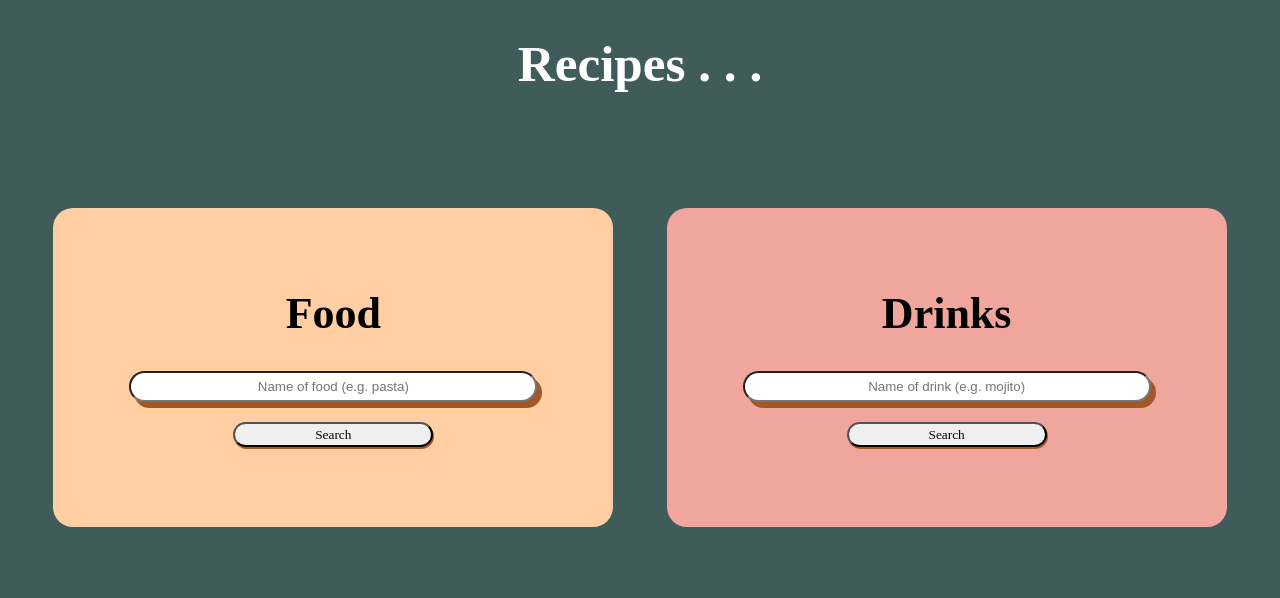
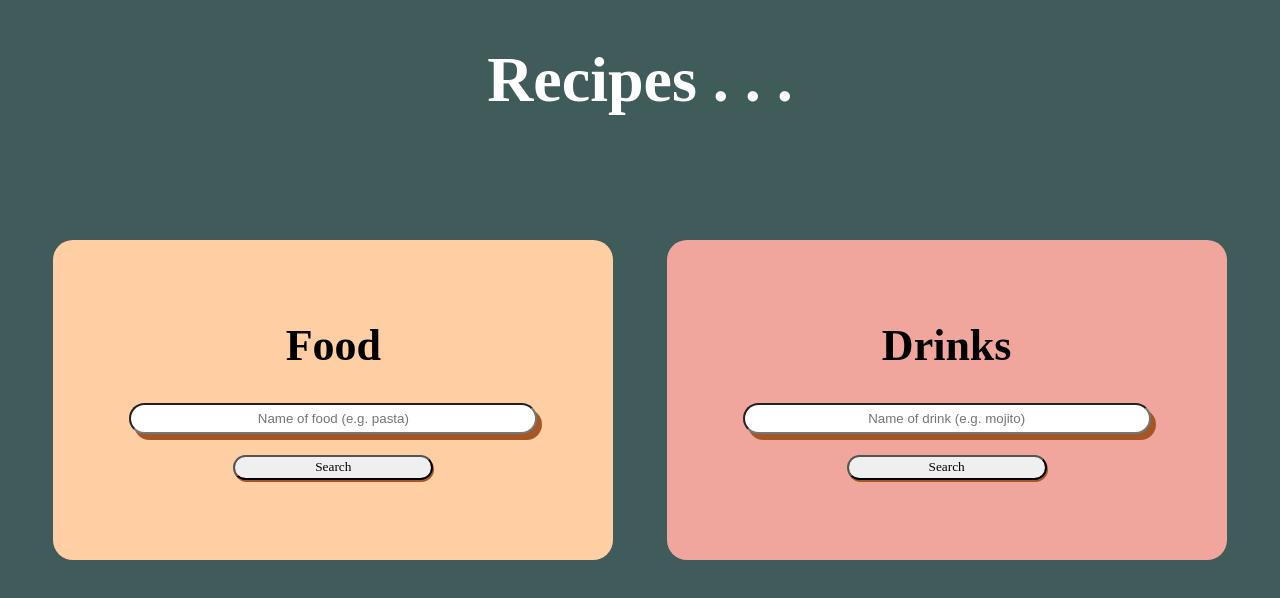
Before and after one commit to michellewongi/recipes, a React (Create React App) app: page / in a window 1280 px wide. Shown: the top 598 px of the page. Built offline with nearby package versions, Linux system fonts and the light colour scheme; a web font is replaced by a local one.

Commit message:
Updating tags

```diff
--- a/src/App.css
+++ b/src/App.css
@@ -104,6 +104,10 @@ input {
     width: 100%;
   }
 
+  .logo {
+    font-size: 4rem;
+  }
+
   .foodBtn,
   .drinkBtn {
     max-width: 200px;
--- a/src/components/Recipes.js
+++ b/src/components/Recipes.js
@@ -14,7 +14,9 @@ function Recipe({ recipeList }) {
         {recipeList.results[0].readyInMinutes} minutes
       </p>
       <p
-        dangerouslySetInnerHTML={{ __html: recipeList.results[0].summary }}
+        dangerouslySetInnerHTML={{
+          __html: recipeList.results[0].summary.replace(/<a .*?>/g, ""),
+        }}
       ></p>
       <a href={recipeList.results[0].sourceUrl}>
         Link to the Recipe Instructions
--- a/src/containers/Home.js
+++ b/src/containers/Home.js
@@ -34,6 +34,7 @@ function Home() {
       .get(recipeURL)
       .then(function (response) {
         setFood(response.data);
+        console.log(recipeURL);
       })
       .catch(function (error) {
         console.warn(error);
```
